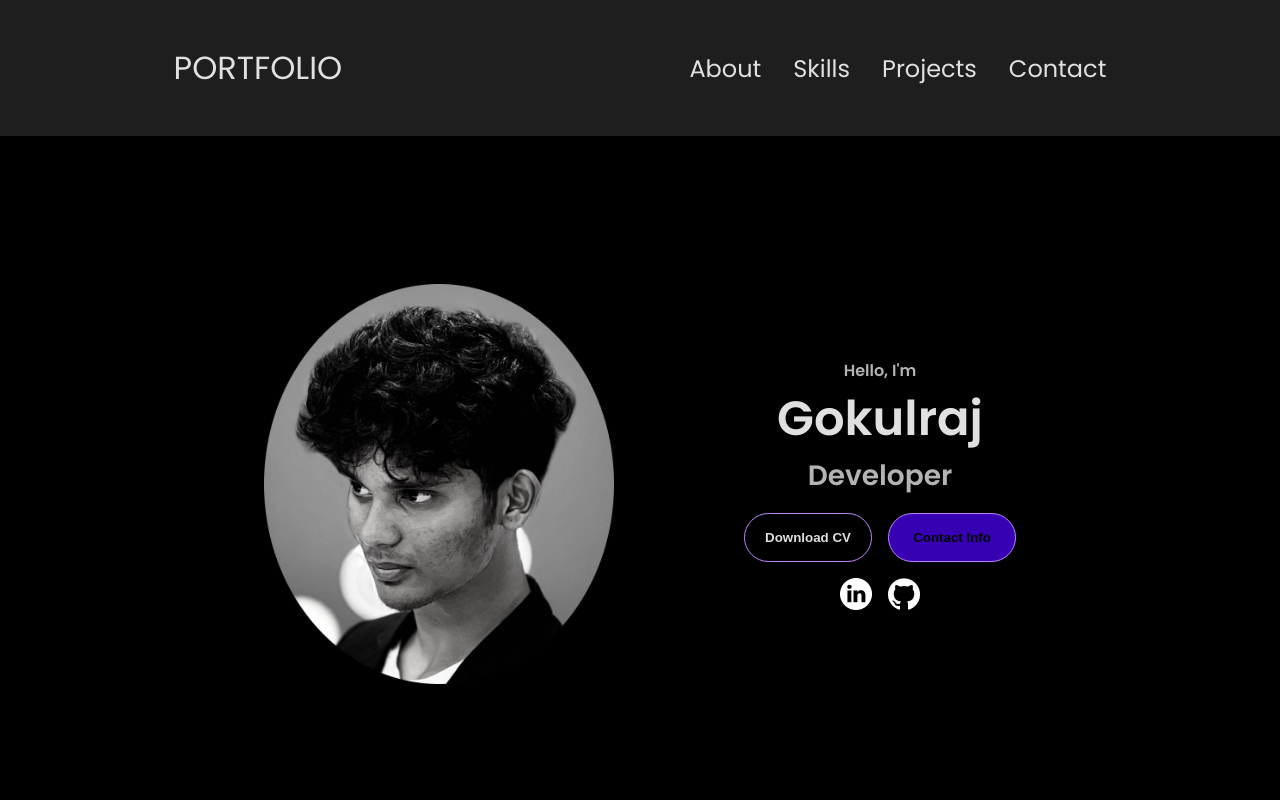
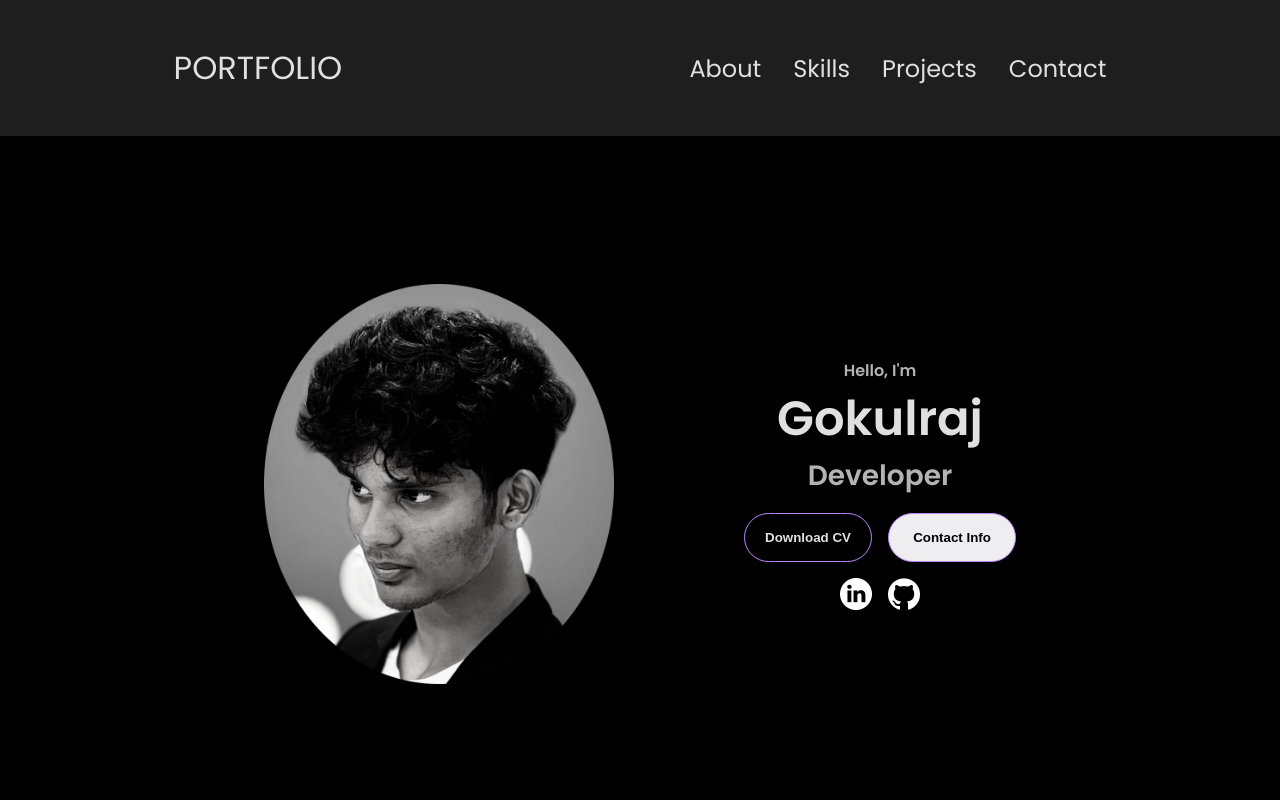
Before and after one commit to Gokulraj-101202/html-css-js-portfolio-, a plain HTML site: page index.html in a window 1280 px wide. In both pictures the pointer is over the button "Contact Info". Shown: the top 800 px of the page. Drawn offline with Linux system fonts and the light colour scheme; files whose address does not match are found by name.

Commit message:
Update style.css

```diff
--- a/style.css
+++ b/style.css
@@ -251,7 +251,7 @@ section {
 }
 
 .btn-color-1:hover {
-  background: #3700B3;
+  background: #eeeef0;
 }
 
 .btn-color-2 {
```
